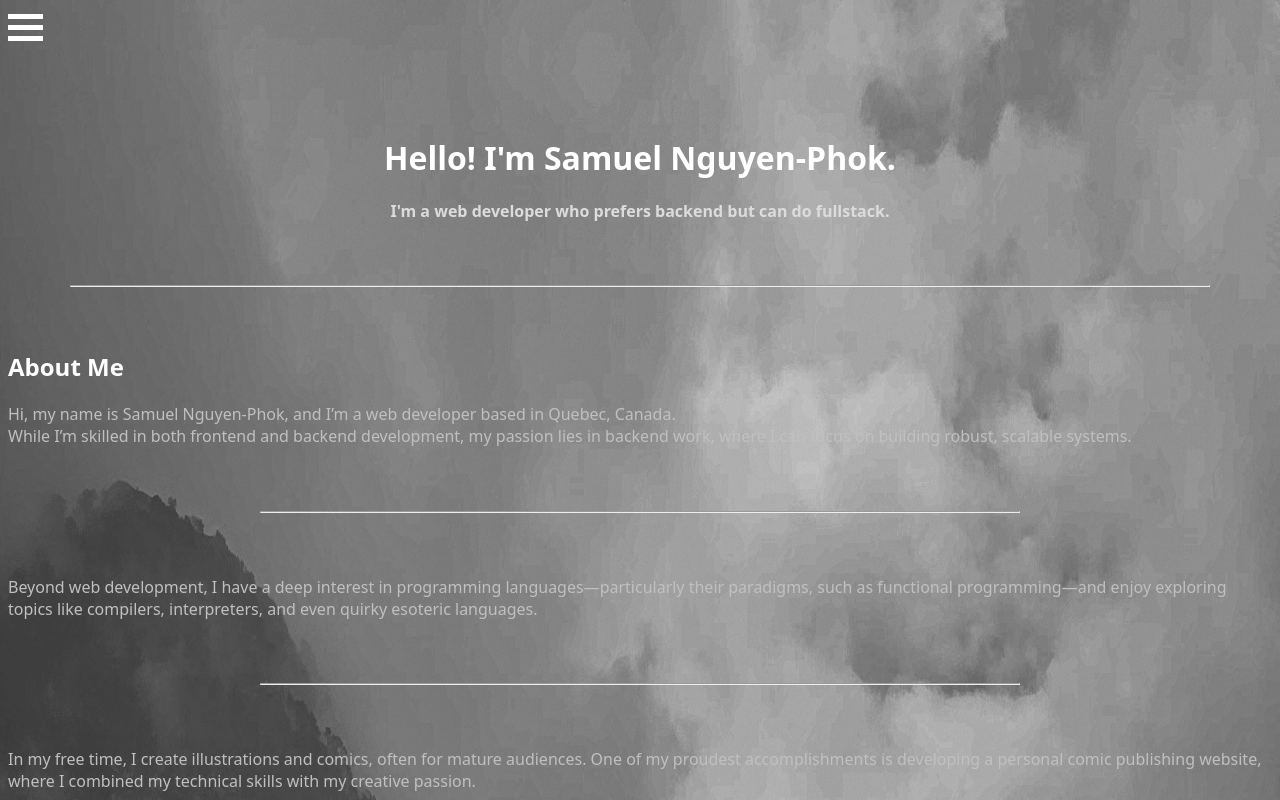
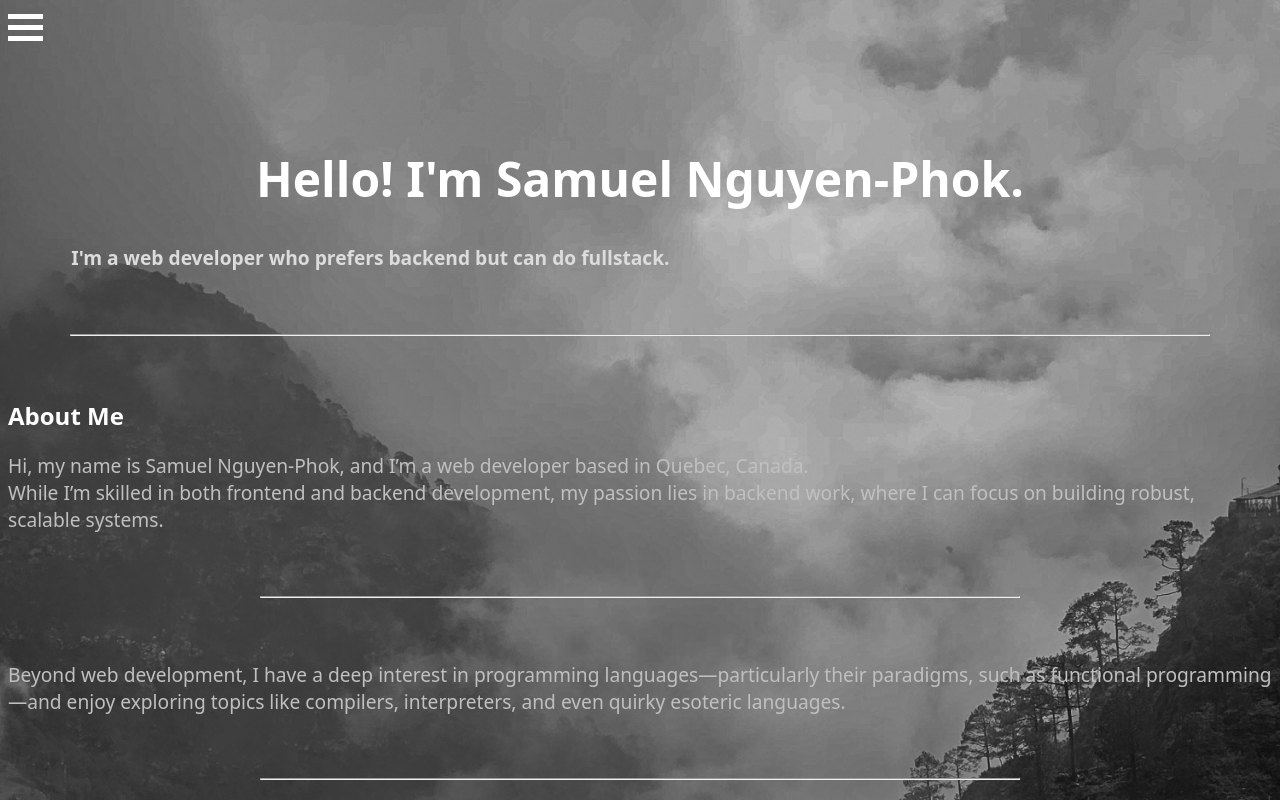
Before and after one commit to WildSource/snp-portfolio, a React (Vite) app: page / in a window 1280 px wide. Shown: the top 800 px of the page. Built offline with nearby package versions, Linux system fonts and the light colour scheme.

Commit message:
feat: remove cover background to normal size and upscaled various fonts

```diff
--- a/src/components/title/Title.css
+++ b/src/components/title/Title.css
@@ -0,0 +1,7 @@
+h1 {
+  font-size: 300%;
+}
+
+h3 {
+  font-size: larger;
+}
--- a/src/components/title/Title.jsx
+++ b/src/components/title/Title.jsx
@@ -4,7 +4,7 @@ function Title() {
   return (
     <>
       <h1>Hello! I'm Samuel Nguyen-Phok.</h1>
-      <h4>I'm a web developer who prefers backend but can do fullstack.</h4>
+      <h3>I'm a web developer who prefers backend but can do fullstack.</h3>
     </>
   );
 }
--- a/src/index.css
+++ b/src/index.css
@@ -1,8 +1,8 @@
 body {
   background-image: url('./assets/img/hero.jpg');
-  background-size: 100% 100%;
-  min-height: 100vh;
+  background-size: 100% auto;
   background-repeat: no-repeat;
+  background-color: dimgray;
 }
 
 h1, h2, h3, h4 ,h5, h6 {
@@ -15,4 +15,5 @@ p {
   font-family: system-ui, -apple-system, BlinkMacSystemFont, 'Segoe UI', Roboto, Oxygen, Ubuntu, Cantarell, 'Open Sans', 'Helvetica Neue', sans-serif;
   color: silver;
   font-weight: 400;
+  font-size: larger;
 }
```
